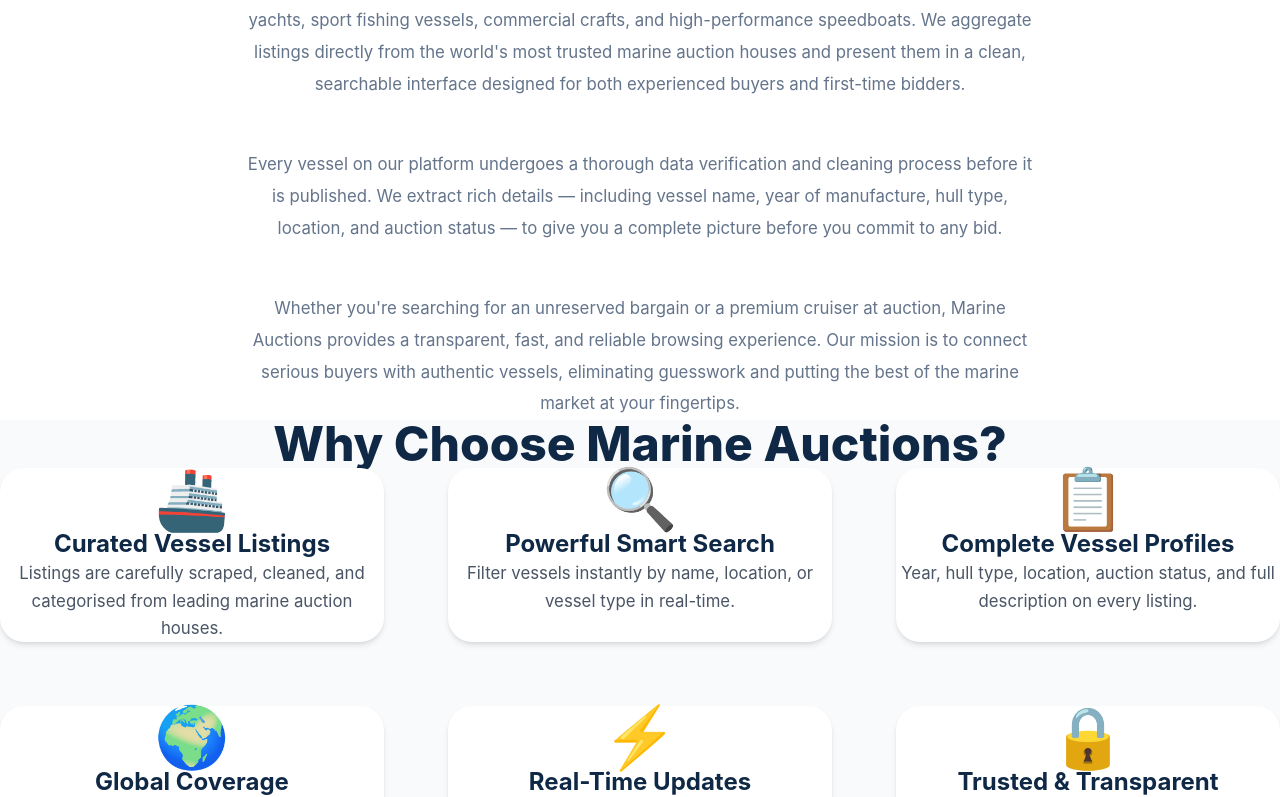
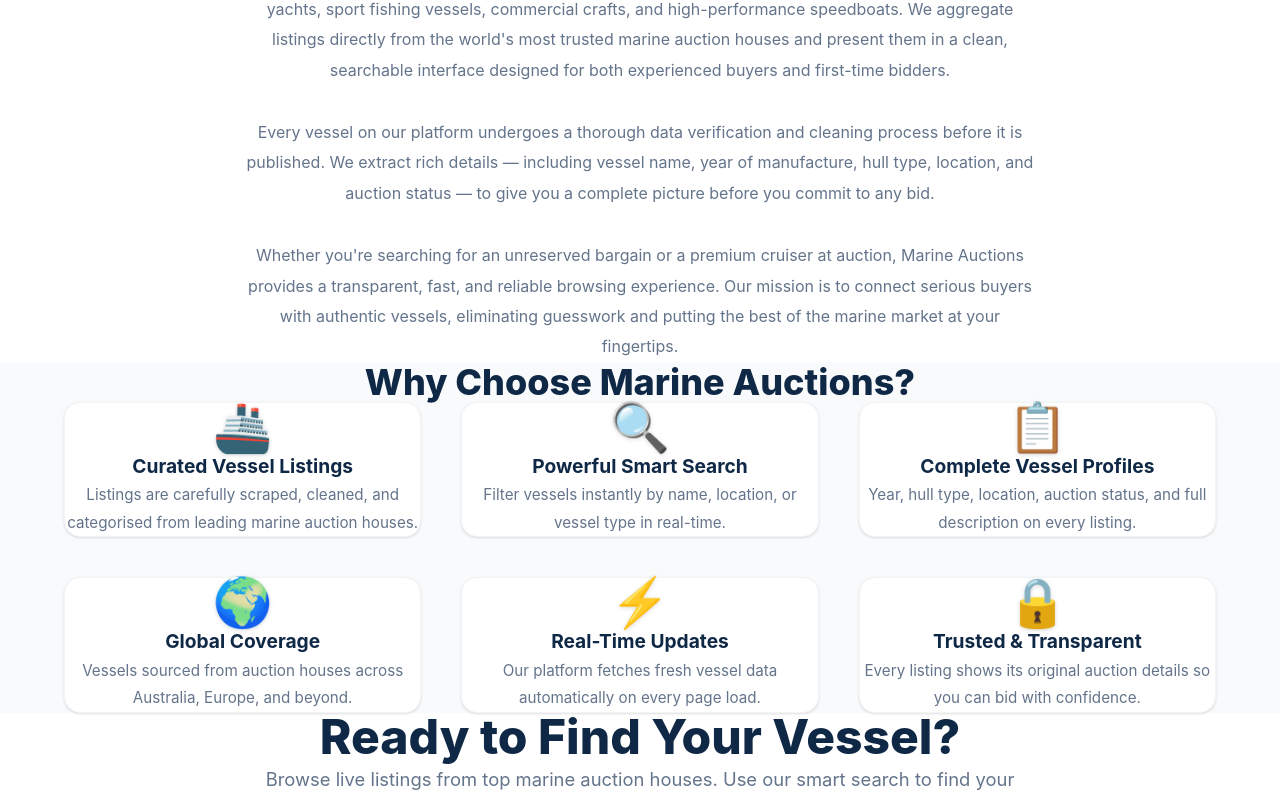
Before and after one commit to manisha36180-rgb/gitup, a Next.js app: page / in a window 1280 px wide. Shown: the part 671-1468 px from the top of the page. Built offline with nearby package versions, Linux system fonts and the light colour scheme.

Commit message:
Refine homepage layout, sizes, and spacing

```diff
--- a/app/page.tsx
+++ b/app/page.tsx
@@ -41,21 +41,21 @@
       </div>
 
       {/* ── Welcome / Overview ── */}
-      <section className="w-full bg-white py-16 px-6 sm:py-24 lg:py-28 flex flex-col items-center text-center">
+      <section className="w-full bg-white py-16 px-6 sm:py-20 lg:py-24 flex flex-col items-center text-center">
         <div className="w-full max-w-[800px] flex flex-col items-center">
-          <h2 className="text-3xl sm:text-4xl lg:text-5xl font-extrabold text-[#0f2846] mb-6">
+          <h2 className="text-2xl sm:text-3xl lg:text-4xl font-extrabold text-[#0f2846] mb-4 lg:mb-6">
             Welcome to Marine Auctions
           </h2>
-          <div className="w-20 h-1.5 bg-[#0EA5E9] mb-16 sm:mb-20 lg:mb-24 rounded-full" />
+          <div className="w-16 h-1 bg-[#0EA5E9] mb-10 sm:mb-12 lg:mb-16 rounded-full" />
 
-          <div className="flex flex-col gap-12 text-center w-full max-w-[900px]">
-            <p className="text-[0.95rem] sm:text-base lg:text-[1.05rem] text-gray-500 lg:text-[#64748b] leading-relaxed lg:leading-[1.9]">
+          <div className="flex flex-col gap-8 text-center w-full max-w-[800px]">
+            <p className="text-[0.9rem] sm:text-[0.95rem] lg:text-[1rem] text-[#64748b] leading-[1.8] lg:leading-[1.9]">
               Marine Auctions is your premier global destination for discovering, bidding on, and acquiring luxury yachts, sport fishing vessels, commercial crafts, and high-performance speedboats. We aggregate listings directly from the world's most trusted marine auction houses and present them in a clean, searchable interface designed for both experienced buyers and first-time bidders.
             </p>
-            <p className="text-[0.95rem] sm:text-base lg:text-[1.05rem] text-gray-500 lg:text-[#64748b] leading-relaxed lg:leading-[1.9]">
+            <p className="text-[0.9rem] sm:text-[0.95rem] lg:text-[1rem] text-[#64748b] leading-[1.8] lg:leading-[1.9]">
               Every vessel on our platform undergoes a thorough data verification and cleaning process before it is published. We extract rich details — including vessel name, year of manufacture, hull type, location, and auction status — to give you a complete picture before you commit to any bid.
             </p>
-            <p className="text-[0.95rem] sm:text-base lg:text-[1.05rem] text-gray-500 lg:text-[#64748b] leading-relaxed lg:leading-[1.9]">
+            <p className="text-[0.9rem] sm:text-[0.95rem] lg:text-[1rem] text-[#64748b] leading-[1.8] lg:leading-[1.9]">
               Whether you're searching for an unreserved bargain or a premium cruiser at auction, Marine Auctions provides a transparent, fast, and reliable browsing experience. Our mission is to connect serious buyers with authentic vessels, eliminating guesswork and putting the best of the marine market at your fingertips.
             </p>
           </div>
@@ -63,57 +63,57 @@
       </section>
 
       {/* ── Why Choose Marine Auctions ── */}
-      <section className="w-full bg-gray-50 py-20 sm:py-28 lg:py-36 px-6 flex flex-col items-center">
-        <div className="w-full max-w-7xl mx-auto flex flex-col items-center">
-          <h2 className="text-3xl sm:text-4xl lg:text-5xl font-extrabold text-[#0f2846] mb-16 sm:mb-20 lg:mb-24 text-center">
+      <section className="w-full bg-[#f8fafc] py-16 sm:py-20 lg:py-28 px-6 flex flex-col items-center">
+        <div className="w-full max-w-6xl mx-auto flex flex-col items-center">
+          <h2 className="text-2xl sm:text-3xl lg:text-4xl font-extrabold text-[#0f2846] mb-12 sm:mb-16 lg:mb-20 text-center">
             Why Choose Marine Auctions?
           </h2>
 
-          <div className="grid grid-cols-1 sm:grid-cols-2 lg:grid-cols-3 gap-10 sm:gap-12 lg:gap-16 w-full">
-            <div className="bg-white p-10 sm:p-12 rounded-3xl shadow-md hover:shadow-xl transition-shadow flex flex-col items-center text-center h-full justify-start">
-              <div className="text-5xl sm:text-6xl mb-8">🚢</div>
-              <h3 className="text-xl sm:text-2xl font-bold text-[#0f2846] mb-5">Curated Vessel Listings</h3>
-              <p className="text-gray-600 leading-relaxed text-[1.05rem]">
+          <div className="grid grid-cols-1 sm:grid-cols-2 lg:grid-cols-3 gap-6 sm:gap-8 lg:gap-10 w-full">
+            <div className="bg-white p-8 sm:p-10 rounded-2xl shadow-sm hover:shadow-md transition-shadow flex flex-col items-center text-center h-full justify-start border border-gray-100">
+              <div className="text-4xl sm:text-5xl mb-6 drop-shadow-sm">🚢</div>
+              <h3 className="text-[1.1rem] sm:text-[1.2rem] font-bold text-[#0f2846] mb-4">Curated Vessel Listings</h3>
+              <p className="text-[#64748b] leading-[1.8] text-[0.9rem] sm:text-[0.95rem]">
                 Listings are carefully scraped, cleaned, and categorised from leading marine auction houses.
               </p>
             </div>
 
-            <div className="bg-white p-10 sm:p-12 rounded-3xl shadow-md hover:shadow-xl transition-shadow flex flex-col items-center text-center h-full justify-start">
-              <div className="text-5xl sm:text-6xl mb-8">🔍</div>
-              <h3 className="text-xl sm:text-2xl font-bold text-[#0f2846] mb-5">Powerful Smart Search</h3>
-              <p className="text-gray-600 leading-relaxed text-[1.05rem]">
+            <div className="bg-white p-8 sm:p-10 rounded-2xl shadow-sm hover:shadow-md transition-shadow flex flex-col items-center text-center h-full justify-start border border-gray-100">
+              <div className="text-4xl sm:text-5xl mb-6 drop-shadow-sm">🔍</div>
+              <h3 className="text-[1.1rem] sm:text-[1.2rem] font-bold text-[#0f2846] mb-4">Powerful Smart Search</h3>
+              <p className="text-[#64748b] leading-[1.8] text-[0.9rem] sm:text-[0.95rem]">
                 Filter vessels instantly by name, location, or vessel type in real-time.
               </p>
             </div>
 
-            <div className="bg-white p-10 sm:p-12 rounded-3xl shadow-md hover:shadow-xl transition-shadow flex flex-col items-center text-center h-full justify-start">
-              <div className="text-5xl sm:text-6xl mb-8">📋</div>
-              <h3 className="text-xl sm:text-2xl font-bold text-[#0f2846] mb-5">Complete Vessel Profiles</h3>
-              <p className="text-gray-600 leading-relaxed text-[1.05rem]">
+            <div className="bg-white p-8 sm:p-10 rounded-2xl shadow-sm hover:shadow-md transition-shadow flex flex-col items-center text-center h-full justify-start border border-gray-100">
+              <div className="text-4xl sm:text-5xl mb-6 drop-shadow-sm">📋</div>
+              <h3 className="text-[1.1rem] sm:text-[1.2rem] font-bold text-[#0f2846] mb-4">Complete Vessel Profiles</h3>
+              <p className="text-[#64748b] leading-[1.8] text-[0.9rem] sm:text-[0.95rem]">
                 Year, hull type, location, auction status, and full description on every listing.
               </p>
             </div>
 
-            <div className="bg-white p-10 sm:p-12 rounded-3xl shadow-md hover:shadow-xl transition-shadow flex flex-col items-center text-center h-full justify-start">
-              <div className="text-5xl sm:text-6xl mb-8">🌍</div>
-              <h3 className="text-xl sm:text-2xl font-bold text-[#0f2846] mb-5">Global Coverage</h3>
-              <p className="text-gray-600 leading-relaxed text-[1.05rem]">
+            <div className="bg-white p-8 sm:p-10 rounded-2xl shadow-sm hover:shadow-md transition-shadow flex flex-col items-center text-center h-full justify-start border border-gray-100">
+              <div className="text-4xl sm:text-5xl mb-6 drop-shadow-sm">🌍</div>
+              <h3 className="text-[1.1rem] sm:text-[1.2rem] font-bold text-[#0f2846] mb-4">Global Coverage</h3>
+              <p className="text-[#64748b] leading-[1.8] text-[0.9rem] sm:text-[0.95rem]">
                 Vessels sourced from auction houses across Australia, Europe, and beyond.
               </p>
             </div>
 
-            <div className="bg-white p-10 sm:p-12 rounded-3xl shadow-md hover:shadow-xl transition-shadow flex flex-col items-center text-center h-full justify-start">
-              <div className="text-5xl sm:text-6xl mb-8">⚡</div>
-              <h3 className="text-xl sm:text-2xl font-bold text-[#0f2846] mb-5">Real-Time Updates</h3>
-              <p className="text-gray-600 leading-relaxed text-[1.05rem]">
+            <div className="bg-white p-8 sm:p-10 rounded-2xl shadow-sm hover:shadow-md transition-shadow flex flex-col items-center text-center h-full justify-start border border-gray-100">
+              <div className="text-4xl sm:text-5xl mb-6 drop-shadow-sm">⚡</div>
+              <h3 className="text-[1.1rem] sm:text-[1.2rem] font-bold text-[#0f2846] mb-4">Real-Time Updates</h3>
+              <p className="text-[#64748b] leading-[1.8] text-[0.9rem] sm:text-[0.95rem]">
                 Our platform fetches fresh vessel data automatically on every page load.
               </p>
             </div>
 
-            <div className="bg-white p-10 sm:p-12 rounded-3xl shadow-md hover:shadow-xl transition-shadow flex flex-col items-center text-center h-full justify-start">
-              <div className="text-5xl sm:text-6xl mb-8">🔒</div>
-              <h3 className="text-xl sm:text-2xl font-bold text-[#0f2846] mb-5">Trusted & Transparent</h3>
-              <p className="text-gray-600 leading-relaxed text-[1.05rem]">
+            <div className="bg-white p-8 sm:p-10 rounded-2xl shadow-sm hover:shadow-md transition-shadow flex flex-col items-center text-center h-full justify-start border border-gray-100">
+              <div className="text-4xl sm:text-5xl mb-6 drop-shadow-sm">🔒</div>
+              <h3 className="text-[1.1rem] sm:text-[1.2rem] font-bold text-[#0f2846] mb-4">Trusted & Transparent</h3>
+              <p className="text-[#64748b] leading-[1.8] text-[0.9rem] sm:text-[0.95rem]">
                 Every listing shows its original auction details so you can bid with confidence.
               </p>
             </div>
```
